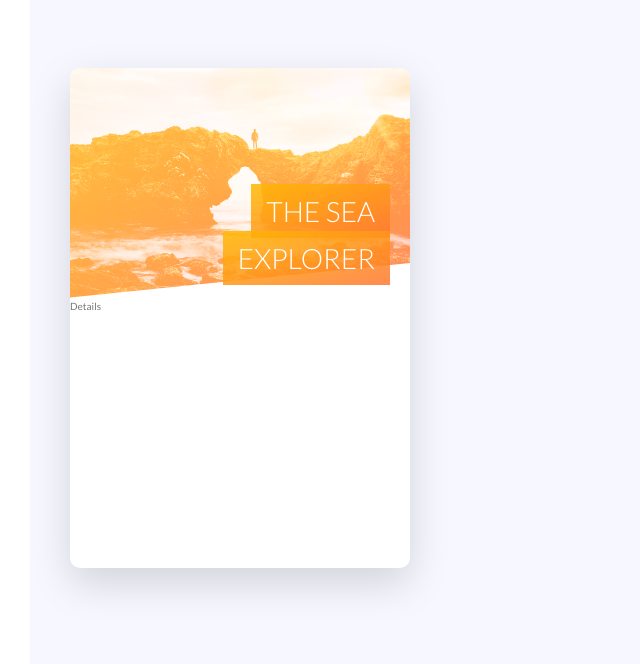
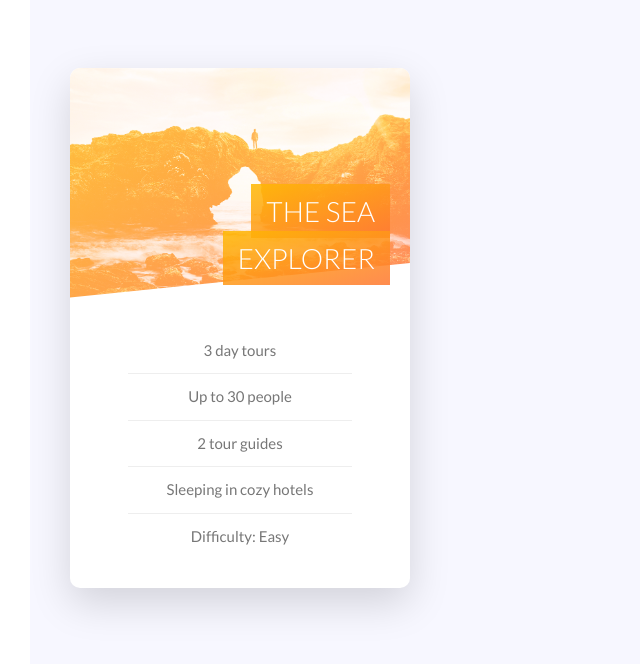
Before and after one commit to Gsync/naturetours, a website: page index.html in a window 1280 px wide. Shown: the part 2483-3147 px from the top of the page, without its empty margins (0-640 px from the left). Drawn offline with Linux system fonts and the light colour scheme.

Commit message:
card details css

```diff
--- a/index.html
+++ b/index.html
@@ -108,7 +108,13 @@
                                     </span>
                                 </h4>
                                 <div class="card__details">
-                                    Details
+                                    <ul>
+                                        <li>3 day tours</li>
+                                        <li>Up to 30 people</li>
+                                        <li>2 tour guides</li>
+                                        <li>Sleeping in cozy hotels</li>
+                                        <li>Difficulty: Easy</li>
+                                    </ul>
                                 </div>
                             </div>
                             <div class="card__side card__side--back card__side--back-1">
--- a/sass/abstracts/_variables.scss
+++ b/sass/abstracts/_variables.scss
@@ -13,7 +13,9 @@
 $color-grey-dark: #777;
 $color-white: #fff;
 $color-black: #000;
+
 $color-grey-light-1: #f7f7ff;
+$color-grey-light-2: #eeeeee;
 
 //GRID
 $grid-width: 114rem;
--- a/sass/components/_card.scss
+++ b/sass/components/_card.scss
@@ -2,12 +2,12 @@
     perspective: 150rem;
     -moz-perspective: 150rem;
     position: relative;
-    height: 50rem;
+    height: 52rem;
 
     &__side {
         background-color: orangered;
         width: 100%;
-        height: 50rem;
+        height: 52rem;
         transition: all 1s ease;
         position: absolute;
         top: 0;
@@ -79,6 +79,26 @@
         &--1 {
             background-image: linear-gradient(to right bottom, rgba($color-secondary-light, .85), rgba($color-secondary-dark, .85));
         }
+    }
 
+    &__details {
+        padding: 3rem;
+
+        ul {
+            list-style: none;
+            width: 80%;
+            margin: 0 auto;
+
+            li {
+                text-align: center;
+                font-size: 1.5rem;
+                padding: 1rem;
+
+                &:not(:last-child) {
+                    border-bottom: 1px solid $color-grey-light-2;
+                }
+            }
+        }
     }
+
 }
```
Also changed, not shown: css/style.css.
